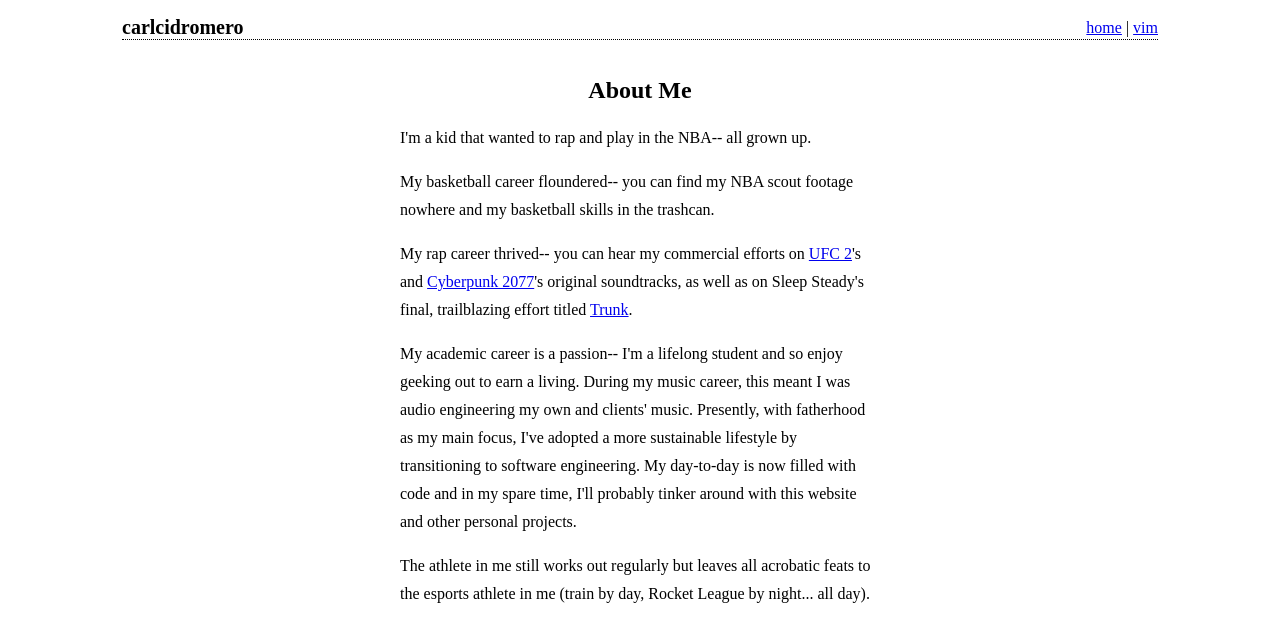
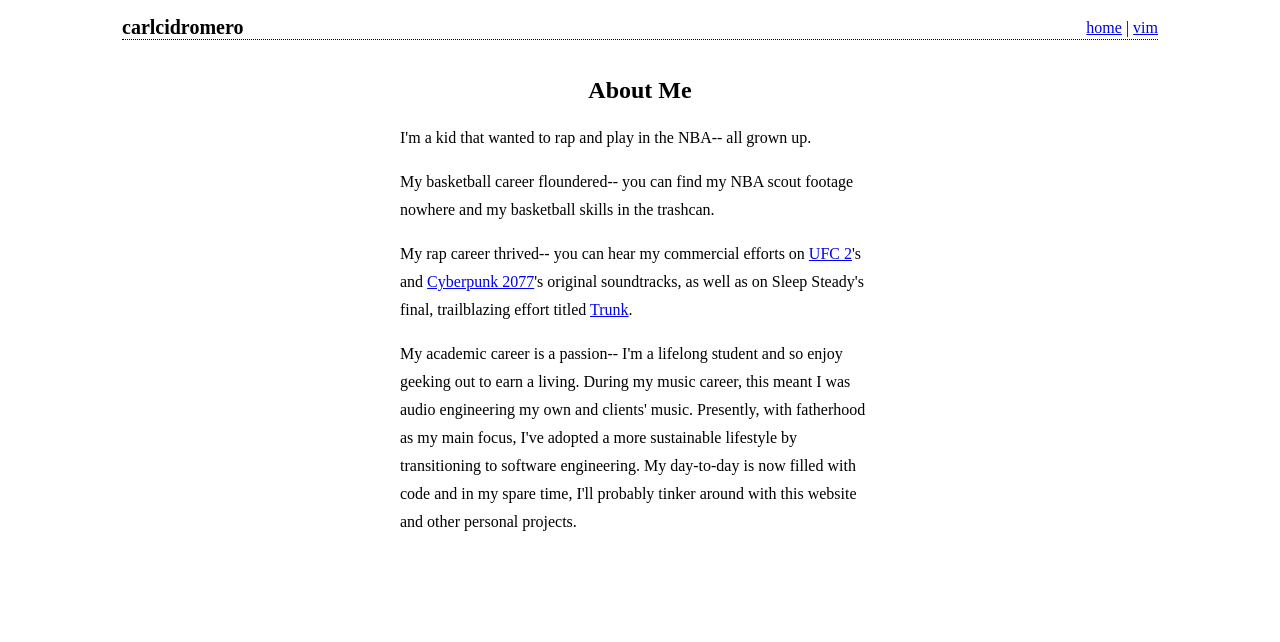
Before and after one commit to carlcidromero/vercel-app, a Next.js app: page / in a window 1280 px wide. Shown: the top 642 px of the page. Built offline with nearby package versions, Linux system fonts and the light colour scheme; a web font is replaced by a local one.

Commit message:
Remove rocket league paragraph

```diff
--- a/pages/index.tsx
+++ b/pages/index.tsx
@@ -57,11 +57,6 @@ const Home = () => {
         filled with code and in my spare time, I&apos;ll probably tinker around
         with this website and other personal projects.
       </p>
-      <p>
-        The athlete in me still works out regularly but leaves all acrobatic
-        feats to the esports athlete in me (train by day, Rocket League by
-        night... all day).
-      </p>
     </Article>
   );
 
```
